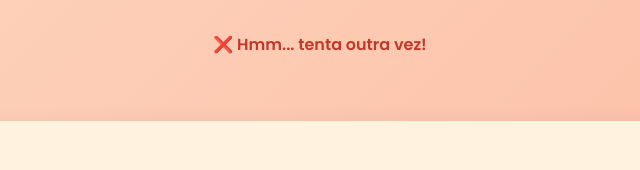
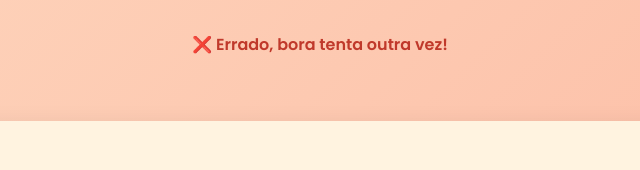
Before and after one commit to lucapbb/araquelfazanos, a plain HTML site: page index.html in a window 1280 px wide. Both pictures are taken after a click on the button "Verificar". Shown: the part 1324-1494 px from the top of the page, 320-960 px from the left. Drawn offline with nearby package versions, Linux system fonts and the light colour scheme.

Commit message:
Update indexdia19.html

```diff
--- a/index.html
+++ b/index.html
@@ -294,7 +294,7 @@
         result.innerHTML = '🎉 Correto! Agora sim, a prenda é tua!';
         result.style.color = '#2e8b57';
       } else {
-        result.innerHTML = '❌ Hmm... tenta outra vez!';
+        result.innerHTML = '❌ Errado, bora tenta outra vez!';
         document.getElementById('errorSound').play().catch(() => {});
         result.style.color = '#c0392b';
       }
```
